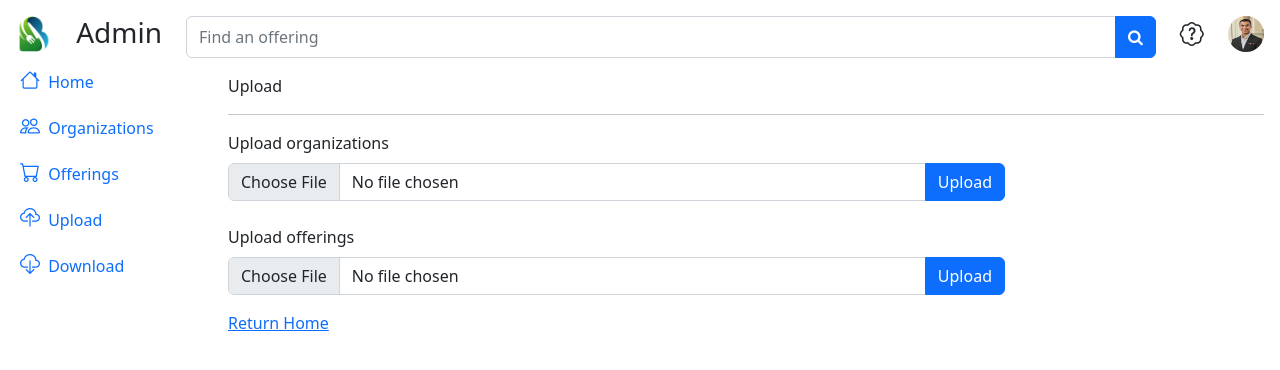
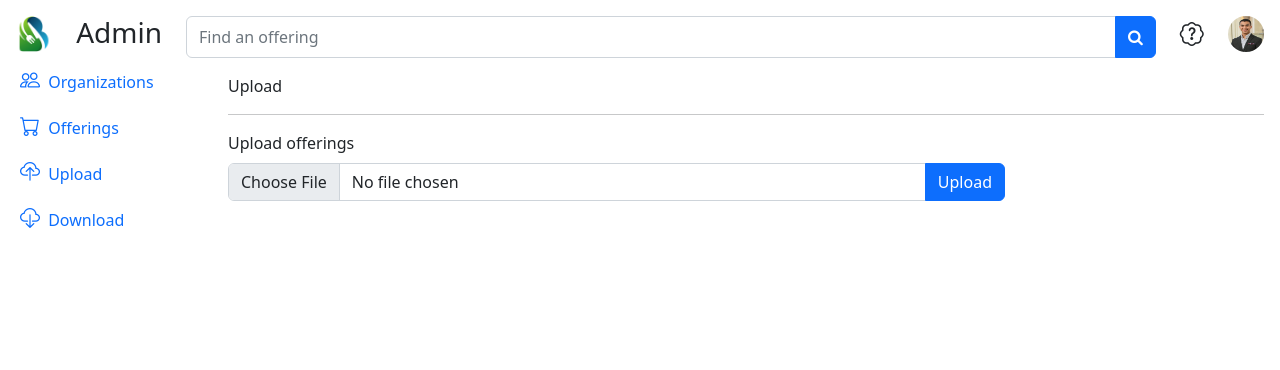
Before and after one commit to aphil311/hudson-food-finder, a Flask app: page /upload in a window 1280 px wide. Shown: the top 370 px of the page. Run offline with Flask 3, Linux system fonts and the light colour scheme.

Commit message:
tidy sidebar

```diff
--- a/admin-panel/templates/download.html
+++ b/admin-panel/templates/download.html
@@ -3,5 +3,4 @@
 <hr>
 <button class="btn btn-primary" type="submit" value="Upload" name="submit">Download</button>
 <br>
-<a href="/">Return Home</a>
 {% include 'foot.html' %}
--- a/admin-panel/templates/side-panel.html
+++ b/admin-panel/templates/side-panel.html
@@ -1,10 +1,5 @@
 <div class="col-auto col-md-3 col-xl-2 px-sm-3 px-2">
     <ul class="nav nav-pills flex-column mb-sm-auto mb-0 align-items-center align-items-sm-start" id="menu">
-        <li class="nav-item">
-            <a href="/" class="nav-link align-middle px-0">
-                <i class="fs-5 bi-house"></i> <span class="ms-1 d-none d-sm-inline">Home</span>
-            </a>
-        </li>
         <li class="nav-item">
             <a href="/organizations" class="nav-link px-0 align-middle">
                 <i class="fs-5 bi-people"></i> <span class="ms-1 d-none d-sm-inline">Organizations</span>
--- a/admin-panel/templates/upload.html
+++ b/admin-panel/templates/upload.html
@@ -1,14 +1,6 @@
 {% include 'head.html' %}
 <p>Upload</p>
 <hr>
-<form action="/upload" method="post" enctype="multipart/form-data">
-    <label for="organizations-group" class="form-label">Upload organizations</label>
-    <div class="input-group w-75" id="organizations-group">
-        <input class="form-control" type="file" name="file" id="file">
-        <button class="btn btn-primary" type="submit" value="Upload" name="submit">Upload</button>
-    </div>
-</form>
-<br>
 <form action="/upload-offerings" method="post" enctype="multipart/form-data">
     <label for="upload-group" class="form-label">Upload offerings</label>
     <div class="input-group w-75" id="offerings-group">
@@ -17,5 +9,4 @@
     </div>
 </form>
 <p>{{ message }}</p>
-<a href="/">Return Home</a>
 {% include 'foot.html' %}
```
